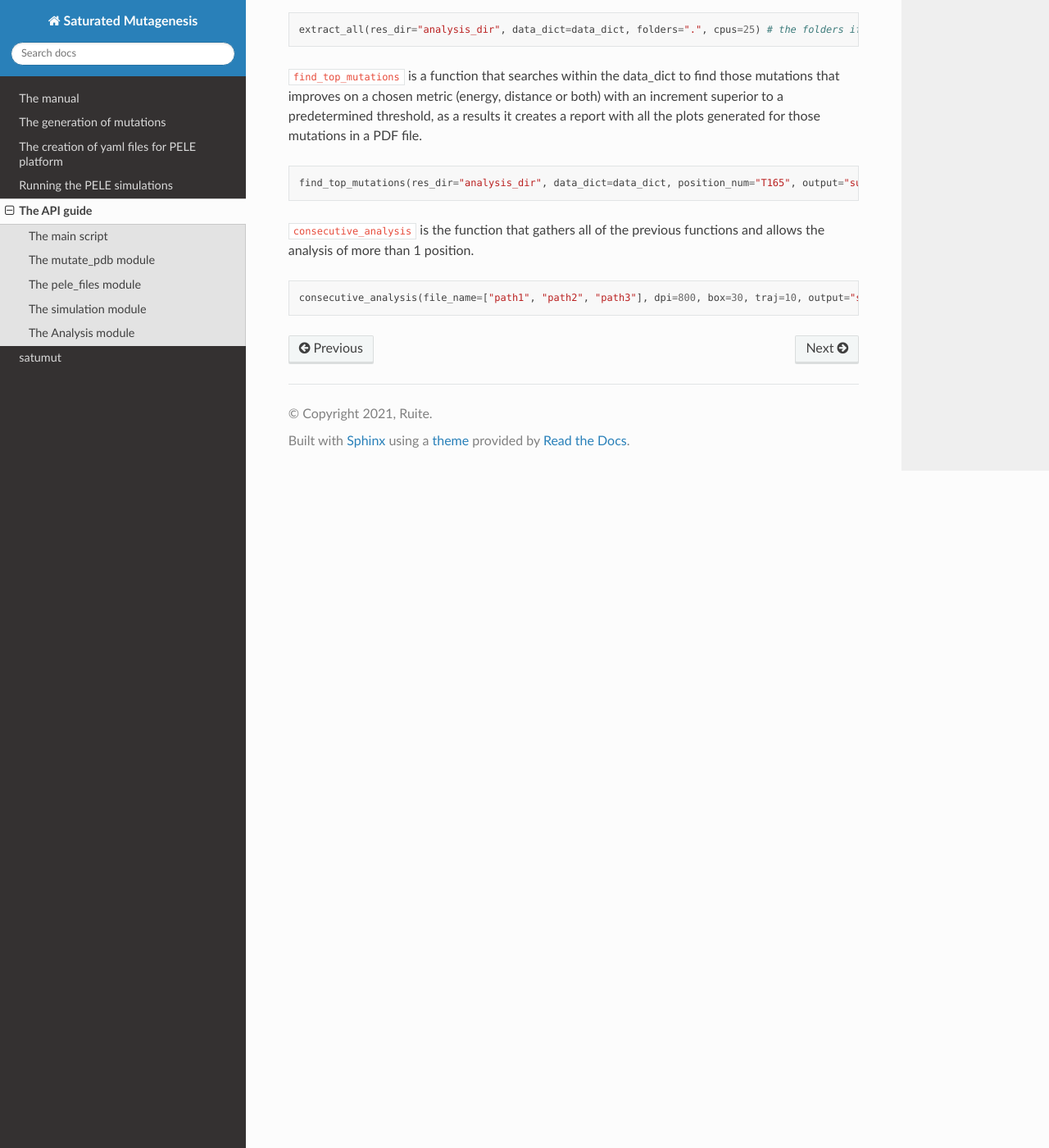
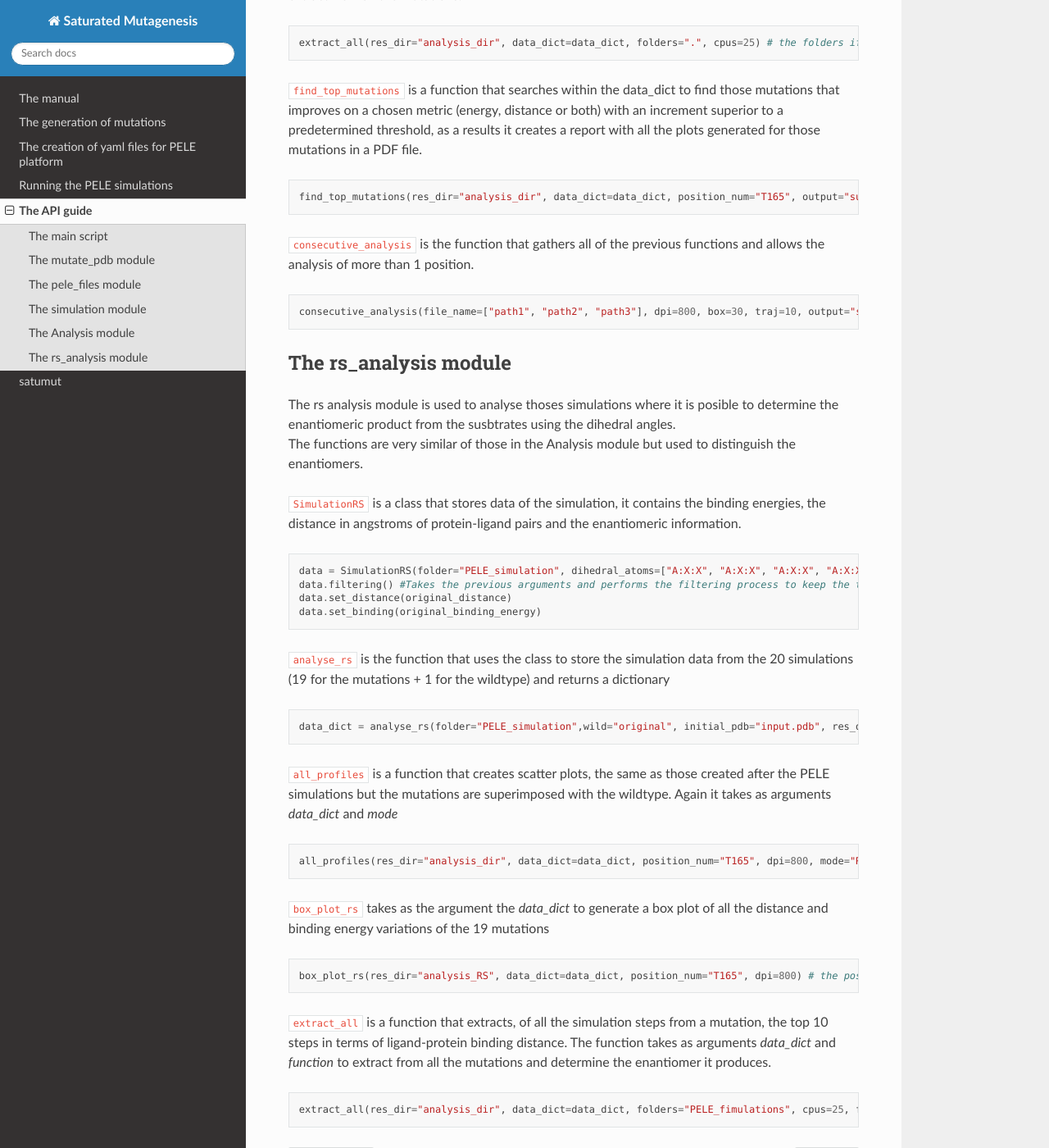
Before and after one commit to etiur/satmutagenesis, a Sphinx documentation site: the page built from docs/source/Api_examples.rst, in a window 1280 px wide and 1400 px high, scrolled down 3145 px. Shown: the whole window at 82% size. Built offline with Sphinx 7.4.7 and the Read the Docs theme 2.0.0, drawn with Linux system fonts in a browser that asks for light colours; some of the changed text lies outside the part shown.

```diff
--- a/docs/source/Api_examples.rst
+++ b/docs/source/Api_examples.rst
@@ -9,6 +9,7 @@
     from satumut.pele_files import CreateYamlFiles, create_20sbatch
     from satumut.simulation import SimulationRunner, saturated_simulation, plurizyme_simulation
     from satumut.analysis import SimulationData, analyse_all, box_plot, all_profiles, extract_all, find_top_mutations, consecutive_analysis
+    from satumut.rs_analysis import SimulationRS, analyse_rs, box_plot_rs, create_report, consecutive_analysis_rs
 
 
 The main script
@@ -115,7 +116,7 @@
 
 .. code-block:: python
 
-    data_dict = analyse_all(folders=".", box=30, traj=10)
+    data_dict = analyse_all(folder="PELE_simulation", wild="original", res_dir="mutant_results", box=30, traj=10)
 
 ``box_plot`` takes as the argument the *data_dict* to generate a box plot of all the distance and binding energy variations of the 19 mutations
 
@@ -129,7 +130,7 @@
 
      all_profiles(res_dir="analysis_dir", data_dict=data_dict, position_num="T165", dpi=800)
 
-``extract_all`` is a function that extracts, of all the simulation steps from a mutation, the top 10 steps in terms of ligand-protein binding distance. The function takes as argument data_dict to extract from all the mutations.
+``extract_all`` is a function that extracts, of all the simulation steps from a mutation, the top 10 steps in terms of ligand-protein binding distance. The function takes as argument *data_dict* to extract from all the mutations.
 
 .. code-block:: python
 
@@ -146,3 +147,42 @@
 .. code-block:: python
 
     consecutive_analysis(file_name=["path1", "path2", "path3"], dpi=800, box=30, traj=10, output="summary", plot_dir=None, opt="distance", cpus=25, thres=-0.1) # file_name argument can accept an iterable, directory or a file that contains the path to the folders where the different pele simulations are stored.
+
+The rs_analysis module
+========================
+| The rs analysis module is used to analyse thoses simulations where it is posible to determine the enantiomeric product from the susbtrates using the dihedral angles.
+| The functions are very similar of those in the Analysis module but used to distinguish the enantiomers.
+
+
+``SimulationRS`` is a class that stores data of the simulation, it contains the binding energies, the distance in angstroms of protein-ligand pairs and the enantiomeric information.
+
+.. code-block:: python
+
+    data = SimulationRS(folder="PELE_simulation", dihedral_atoms=["A:X:X", "A:X:X", "A:X:X", "A:X:X"], input_pdb="input.pdb", res_dir="mutant_RS", pdb=10) # points are how many data points to consider for binding energies and the distance analysis, and pdb is how many best trajectories to extract
+    data.filtering() #Takes the previous arguments and performs the filtering process to keep the top 30 data points
+    data.set_distance(original_distance)
+    data.set_binding(original_binding_energy)
+
+``analyse_rs`` is the function that uses the class to store the simulation data from the 20 simulations (19 for the mutations + 1 for the wildtype) and returns a dictionary
+
+.. code-block:: python
+
+    data_dict = analyse_rs(folder="PELE_simulation",wild="original", initial_pdb="input.pdb", res_dir="mutant_RS", improve="R", cpus=10, traj=10, position_num="T234")
+
+``all_profiles`` is a function that creates scatter plots, the same as those created after the PELE simulations but the mutations are superimposed with the wildtype. Again it takes as arguments *data_dict* and *mode*
+
+.. code-block:: python
+
+     all_profiles(res_dir="analysis_dir", data_dict=data_dict, position_num="T165", dpi=800, mode="RS")
+
+``box_plot_rs`` takes as the argument the *data_dict* to generate a box plot of all the distance and binding energy variations of the 19 mutations
+
+.. code-block:: python
+
+    box_plot_rs(res_dir="analysis_RS", data_dict=data_dict, position_num="T165", dpi=800) # the position_num is an argument used to give name to the different plots, the default is the residue anem and position
+
+``extract_all`` is a function that extracts, of all the simulation steps from a mutation, the top 10 steps in terms of ligand-protein binding distance. The function takes as arguments *data_dict* and *function* to extract from all the mutations and determine the enantiomer it produces.
+
+.. code-block:: python
+
+    extract_all(res_dir="analysis_dir", data_dict=data_dict, folders="PELE_fimulations", cpus=25, function="extract_10_pdb_single_rs") # the folders if the same argument for the folder sin analyse_all
```
Also changed, not shown: other parts of docs/source/Api_examples.rst (+1 -1 lines), 12 other files.
